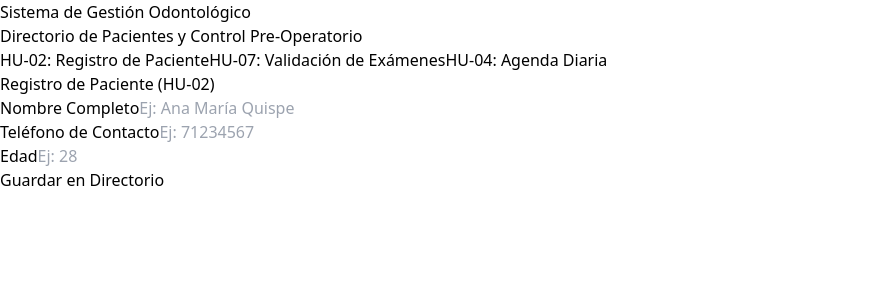
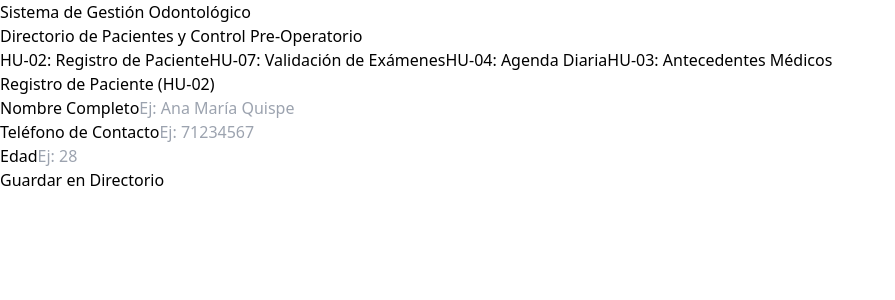
Before and after one commit to engel7w7/consultorio-odontologico, a React (Vite) app in the folder frontend/: page / in a window 1280 px wide. Shown: the top 300 px of the page, without its empty margins (0-895 px from the left). Built offline with nearby package versions, Linux system fonts and the light colour scheme.

Commit message:
[HU-03][feat]: Integrar pestaña de antecedentes

```diff
--- a/frontend/src/App.tsx
+++ b/frontend/src/App.tsx
@@ -2,10 +2,11 @@ import { useState } from 'react';
 import { PatientRegistrationForm } from './components/PatientRegistrationForm';
 import { BloodExamCheck } from './components/BloodExamCheck';
 import { DailyAgenda } from './components/DailyAgenda';
+import { MedicalHistory } from './components/MedicalHistory';
 
 function App() {
   const [examStatus, setExamStatus] = useState(false);
-  const [activeTab, setActiveTab] = useState<'registro' | 'validacion' | 'agenda'>('registro');
+  const [activeTab, setActiveTab] = useState<'registro' | 'validacion' | 'agenda' | 'antecedentes'>('registro');
 
   return (
     <div className="min-h-screen bg-slate-50 text-slate-800 p-6 sm:p-8">
@@ -51,6 +52,16 @@ function App() {
           >
             HU-04: Agenda Diaria
           </button>
+          <button
+            onClick={() => setActiveTab('antecedentes')}
+            className={`pb-2 px-1 text-sm font-semibold transition border-b-2 ${
+              activeTab === 'antecedentes'
+                ? 'border-blue-600 text-blue-600'
+                : 'border-transparent text-slate-500 hover:text-slate-700'
+            }`}
+          >
+            HU-03: Antecedentes Médicos
+          </button>
         </div>
 
         <main className="space-y-6">
@@ -86,8 +97,10 @@ function App() {
                 />
               </div>
             </div>
+          ) : activeTab === 'agenda' ? (
+            <DailyAgenda />
           ) : (
-            <DailyAgenda />
+            <MedicalHistory />
           )}
         </main>
       </div>
```
